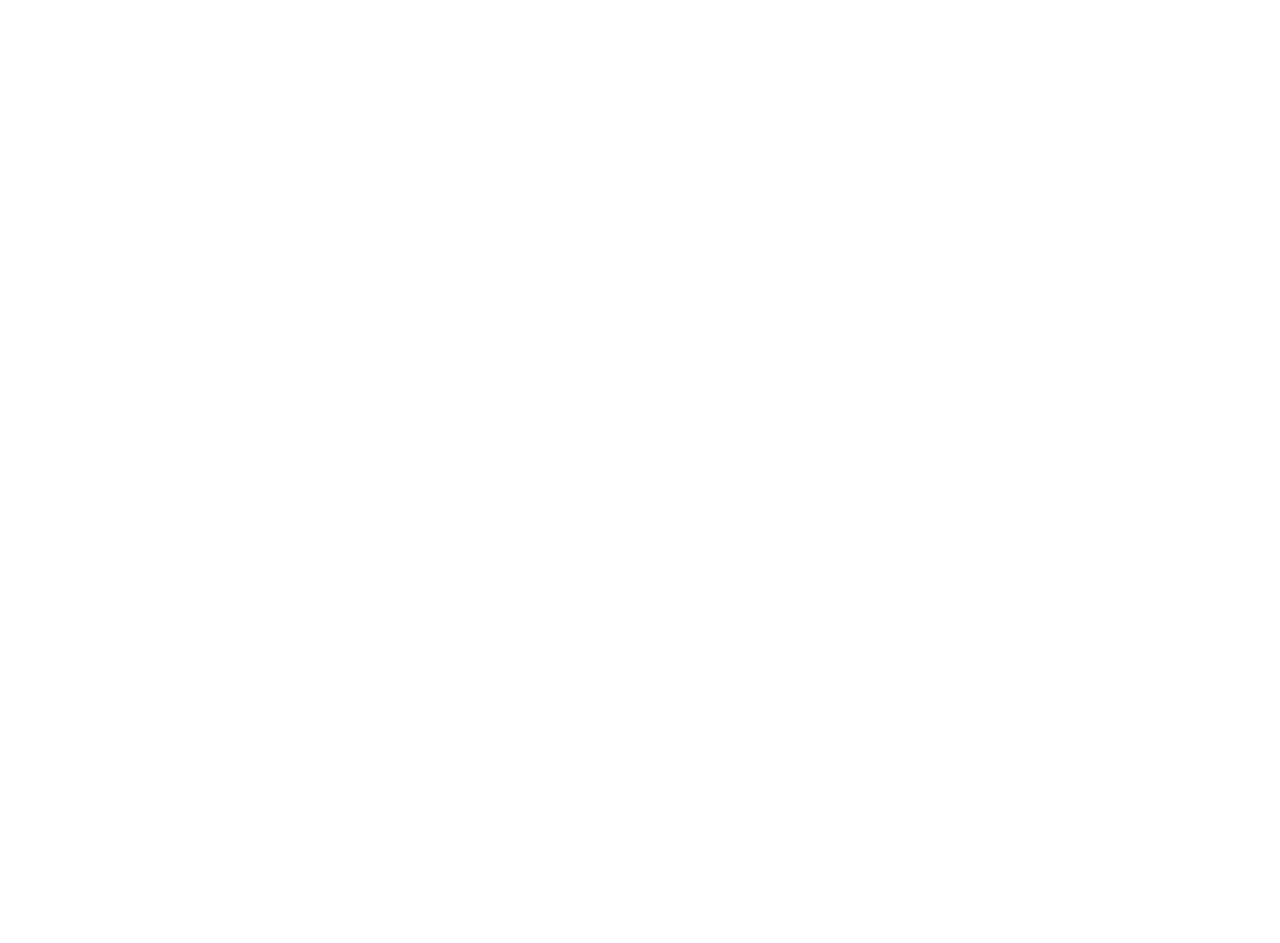
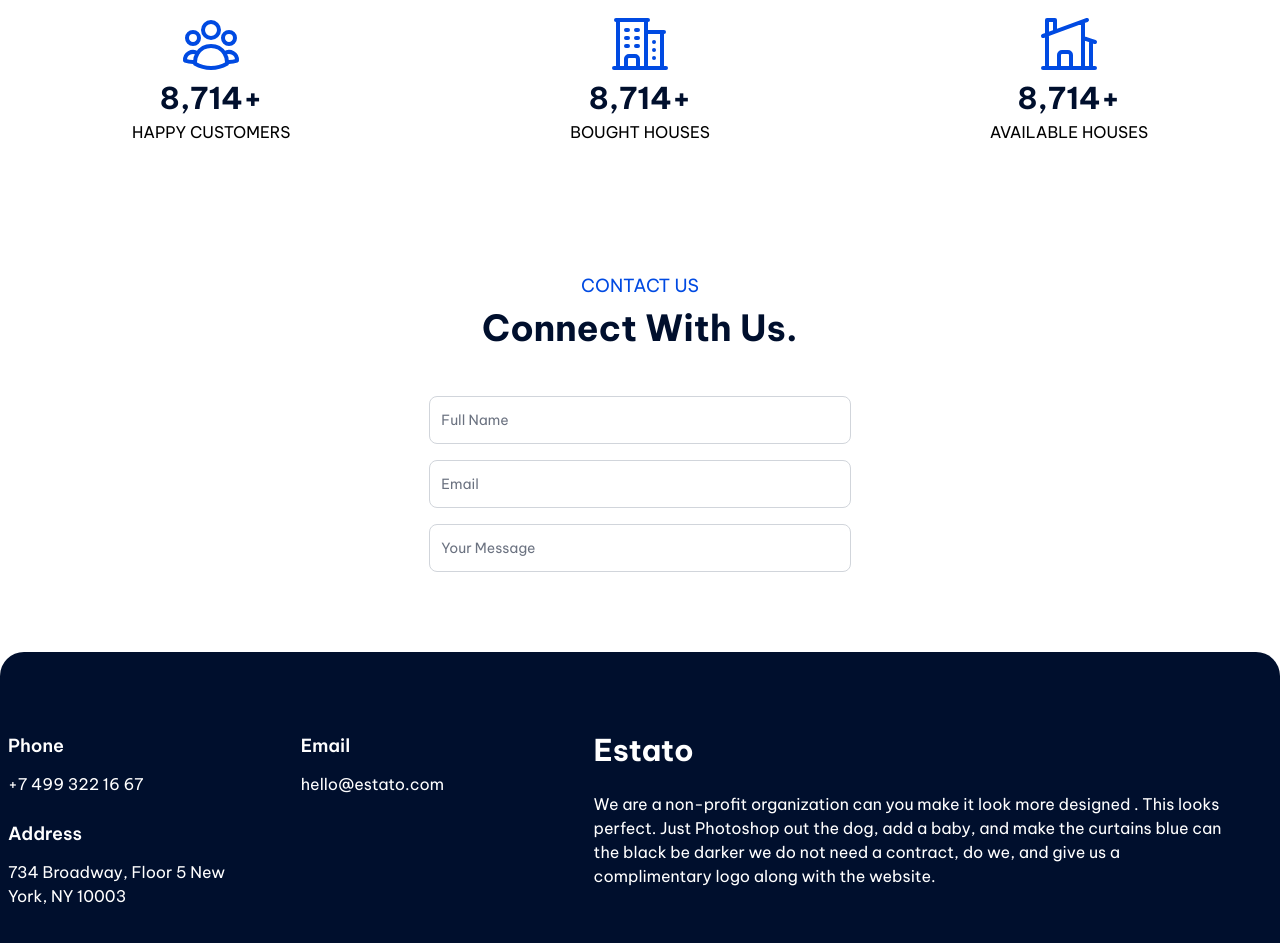
Before and after one commit to AhmedRamiBoukef/tpIGL, a Next.js app: page / in a window 1280 px wide. Shown: the part 860-1803 px from the top of the page. Before the commit the page ends 808 px from the top, so only its background shows below. Built offline with nearby package versions, Linux system fonts and the light colour scheme.

Commit message:
add stats contact footer

```diff
--- /dev/null
+++ b/components/Input.jsx
@@ -0,0 +1,29 @@
+import React from "react";
+function Input({ name, type, label, setFormData = () => {}, required }) {
+  return (
+    <div className="relative mb-4">
+      <input
+        required={required}
+        name={name}
+        type={type}
+        id={`floating_outlined_${label}`}
+        className="block px-2.5 pb-2.5 pt-4 w-full text-sm text-primary bg-transparent rounded-lg border border-gray-300 appearance-none focus:outline-none focus:ring-0 focus:border-secondary peer"
+        placeholder="  "
+        onChange={(event) =>
+          setFormData((old) => ({
+            ...old,
+            [event.target.name]: event.target.value,
+          }))
+        }
+      />
+      <label
+        htmlFor={`floating_outlined_${label}`}
+        className="absolute text-sm text-gray-500  duration-300 transform -translate-y-4 scale-75 top-2 z-10 origin-[0] bg-white  px-2 peer-focus:px-2 peer-focus:text-secondary  peer-placeholder-shown:scale-100 peer-placeholder-shown:-translate-y-1/2 peer-placeholder-shown:top-1/2 peer-focus:top-2 peer-focus:scale-75 peer-focus:-translate-y-4 left-1"
+      >
+        {label}
+      </label>
+    </div>
+  );
+}
+
+export default Input;
--- a/pages/index.js
+++ b/pages/index.js
@@ -1,5 +1,5 @@
 import Head from "next/head";
-import { Header, Hero, Stats } from "../sections";
+import { Contact, Footer, Header, Hero, Stats } from "../sections";
 
 export default function Home() {
   return (
@@ -12,7 +12,9 @@
 
       <Header />
       <Hero />
-      {/* <Stats /> */}
+      <Stats />
+      <Contact />
+      <Footer />
     </div>
   );
 }
--- /dev/null
+++ b/sections/Contact.jsx
@@ -0,0 +1,44 @@
+import Image from "next/image";
+import React, { useState } from "react";
+import Input from "../components/Input";
+import arrow from "../public/arrow.svg";
+
+function Contact() {
+  const [formData, setFormData] = useState({
+    name: "",
+    email: "",
+    message: "",
+  });
+  return (
+    <div className="container mx-auto px-2 py-16 flex flex-col text-center">
+      <div>
+        <h3 className="text-secondary uppercase text-lg">Contact Us</h3>
+        <h2 className="text-primary font-bold text-4xl pt-2 pb-12">
+          Connect With Us.
+        </h2>
+      </div>
+      <form className="w-full md:w-1/3 self-center">
+        <Input
+          name="name"
+          type="text"
+          label="Full Name"
+          setFormData={setFormData}
+        />
+        <Input
+          name="email"
+          type="email"
+          label="Email"
+          setFormData={setFormData}
+        />
+        <Input
+          name="message"
+          type="text"
+          label="Your Message"
+          setFormData={setFormData}
+        />
+      </form>
+    </div>
+  );
+}
+
+export default Contact;
--- /dev/null
+++ b/sections/Footer.jsx
@@ -0,0 +1,41 @@
+import React from "react";
+
+function Footer() {
+  return (
+    <div className="bg-primary rounded-t-3xl pt-20 pb-5">
+      <div className="container mx-auto px-2 text-white flex gap-x-10  flex-wrap">
+        <ul className="md:w-1/5">
+          <li className="mb-6">
+            <h4 className="text-lg font-semibold mb-3">Phone</h4>
+            <p>+7 499 322 16 67</p>
+          </li>
+          <li className="mb-6">
+            <h4 className="text-lg font-semibold mb-3">Address</h4>
+            <p>734 Broadway, Floor 5 New York, NY 10003</p>
+          </li>
+        </ul>
+        <ul className="md:w-1/5">
+          <li className="mb-6">
+            <h4 className="text-lg font-semibold mb-3">Email</h4>
+            <p>hello@estato.com</p>
+          </li>
+        </ul>
+        <div className="md:w-1/2 mb-10">
+          <div className="font-bold text-3xl mb-6">Estato</div>
+          <p>
+            We are a non-profit organization can you make it look more designed
+            . This looks perfect. Just Photoshop out the dog, add a baby, and
+            make the curtains blue can the black be darker we do not need a
+            contract, do we, and give us a complimentary logo along with the
+            website.
+          </p>
+        </div>
+      </div>
+      <p className="container mx-auto p-2 text-center text-white">
+        © Apartb. All Rights Reserved - {new Date().getFullYear()}
+      </p>
+    </div>
+  );
+}
+
+export default Footer;
--- a/sections/Header.jsx
+++ b/sections/Header.jsx
@@ -32,13 +32,13 @@
           </li>
         ))}
         <li className="mt-8 md:hidden">
-          <button className="w-full flex items-center text-base border border-primary text-primary p-4 rounded-lg justify-center gap-2">
+          <button className="w-full flex items-center text-base border border-primary text-primary p-3 rounded-lg justify-center gap-2">
             <Image src={googleLogo} alt="google" width="20" height="20" />
             Login with google
           </button>
         </li>
       </ul>
-      <button className="hidden  md:flex items-center border border-primary text-primary p-4 rounded-lg justify-center gap-2">
+      <button className="hidden  md:flex items-center border border-primary text-primary p-3 text-sm rounded-lg justify-center gap-2">
         <Image src={googleLogo} alt="google" width="20" height="20" />
         Login with google
       </button>
--- a/sections/Hero.jsx
+++ b/sections/Hero.jsx
@@ -12,7 +12,7 @@
   const [activeIndex, setActiveIndex] = useState(0);
 
   return (
-    <div className="container mx-auto px-2 h-[calc(100vh-5rem)] flex flex-col lg:flex-row lg:items-center">
+    <div className="container mx-auto px-2 min-h-[calc(100vh-5rem)] flex flex-col lg:flex-row lg:items-center">
       <div className="max-w-lg">
         <h1 className="mt-14 text-primary text-4xl font-extrabold lg:text-5xl">
           Discover a place you’ll love to live
--- a/sections/Stats.jsx
+++ b/sections/Stats.jsx
@@ -4,23 +4,24 @@
   BuildingOffice2Icon,
   HomeModernIcon,
 } from "@heroicons/react/24/outline";
+
 function Stats() {
   return (
-    <ul className="container mx-auto p-2 flex items-center justify-center gap-20 text-center">
-      <li>
-        <UserGroupIcon className="h-16 w-20 text-secondary" />
-        <p>8,714+</p>
-        <p>Happy Customers</p>
+    <ul className="container mx-auto px-2 py-16 flex flex-wrap items-center justify-around gap-8 text-center">
+      <li className="flex flex-col items-center border-r-secondary">
+        <UserGroupIcon className="h-16 w-16 text-secondary" />
+        <p className="text-3xl font-bold text-primary my-1">8,714+</p>
+        <p className="uppercase">Happy Customers</p>
       </li>
-      <li>
-        <BuildingOffice2Icon className="h-20 w-20" />
-        <p>8,714+</p>
-        <p>Home Sold</p>
+      <li className="flex flex-col items-center">
+        <BuildingOffice2Icon className="h-16 w-16 text-secondary" />
+        <p className="text-3xl font-bold text-primary my-1">8,714+</p>
+        <p className="uppercase">Bought Houses</p>
       </li>
-      <li>
-        <HomeModernIcon className="h-20 w-20" />
-        <p>8,714+</p>
-        <p>Home available</p>
+      <li className="flex flex-col items-center">
+        <HomeModernIcon className="h-16 w-16 m-0 text-secondary" />
+        <p className="text-3xl font-bold text-primary my-1">8,714+</p>
+        <p className="uppercase">Available Houses</p>
       </li>
     </ul>
   );
--- a/sections/index.js
+++ b/sections/index.js
@@ -1,4 +1,7 @@
 import Header from "./Header";
 import Hero from "./Hero";
 import Stats from "./Stats";
-export { Header, Hero, Stats };
+import Contact from "./Contact";
+import Footer from "./Footer";
+
+export { Header, Hero, Stats, Contact, Footer };
```
Also changed, not shown: public/arrow.svg (added).
